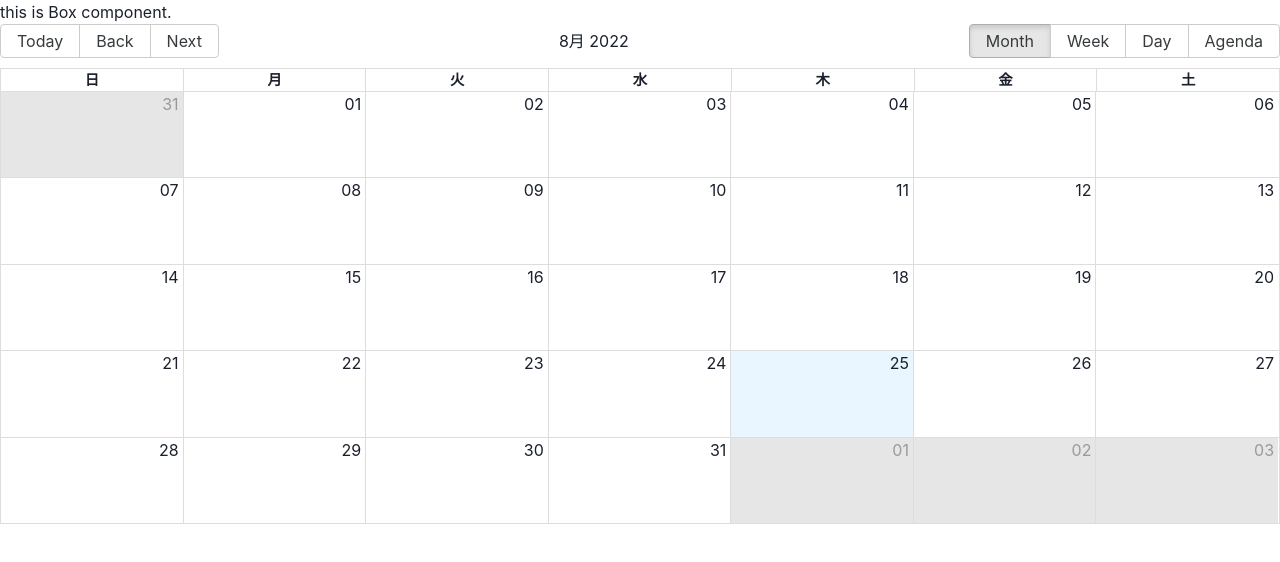
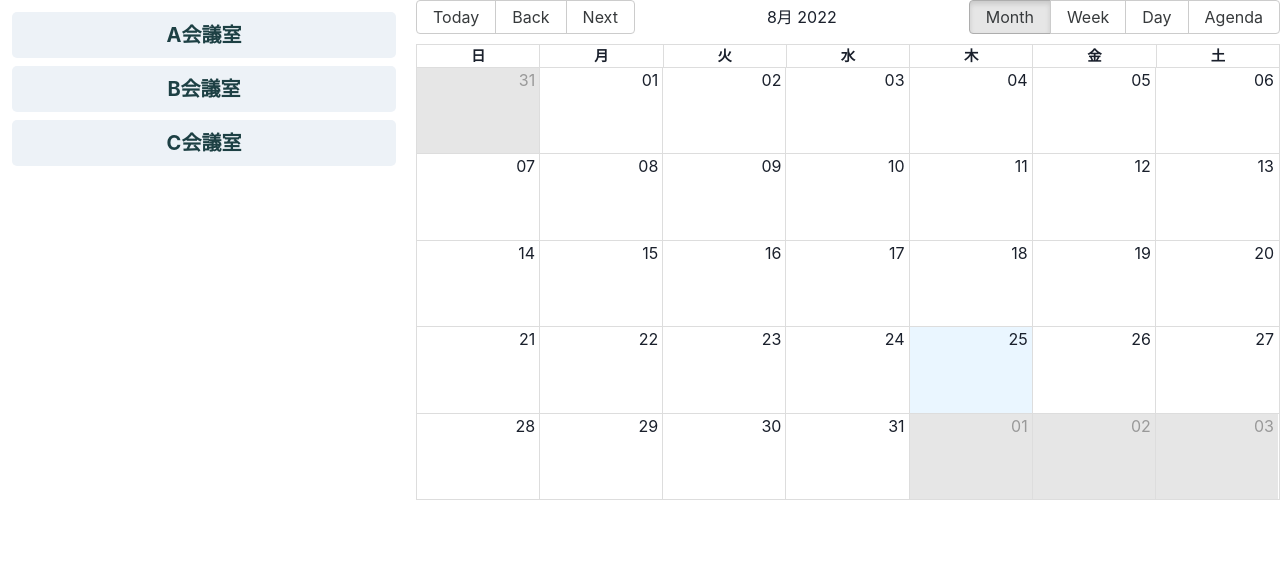
Before and after one commit to NagitoTerada/chakra-work, a React (Create React App) app in the folder packages/web/: page / in a window 1280 px wide. Shown: the top 562 px of the page. Built offline with nearby package versions, Linux system fonts and the light colour scheme.

Commit message:
作業中

```diff
--- a/packages/web/src/pages/Main/Main.tsx
+++ b/packages/web/src/pages/Main/Main.tsx
@@ -1,14 +1,19 @@
-import { Box } from "@chakra-ui/react";
+import { Box, HStack } from "@chakra-ui/react";
 import React from "react";
 import { Calendar } from "src/components";
+import { MeetingRooms } from "src/pages/MeetingRooms";
 
 export const Main: React.FC = () => {
   return (
     <>
-      <Box>this is Box component.</Box>
-      <Box>
-        <Calendar />
-      </Box>
+      <HStack alignItems="flex-start">
+        <Box w="30%" m="3">
+          <MeetingRooms />
+        </Box>
+        <Box flex="1">
+          <Calendar />
+        </Box>
+      </HStack>
     </>
   );
 };
--- /dev/null
+++ b/packages/web/src/pages/MeetingRooms/MeetingRooms.tsx
@@ -0,0 +1,47 @@
+import { Box, Text, VStack } from "@chakra-ui/react";
+
+export const MeetingRooms: React.FC = () => {
+  return (
+    <VStack>
+      {roomList.map((room, index) => (
+        <Box key={index} w="100%" borderColor="GrayText" borderRadius="5px" p="2" backgroundColor="gray.100">
+          <VStack spacing={3}>
+            <Text fontSize="xl" as="b" color="teal.900">
+              {room}
+            </Text>
+          </VStack>
+        </Box>
+      ))}
+    </VStack>
+  );
+};
+
+const roomList = ["A会議室", "B会議室", "C会議室"];
+
+/**
+ *
+ *   {data?.roomList?.map((room) => (
+        <Box
+          key={room?.dataValue}
+          w="100%"
+          borderColor="GrayText"
+          borderRadius="5px"
+          p={2}
+          backgroundColor="gray.100"
+          onClick={() => onClick(room as Room)}
+          as="button"
+        >
+          <HStack spacing={5} mx={2}>
+            <Text color="gray.600">{room?.floor}</Text>
+            <Stack spacing={1}>
+              <Text fontSize="xl" as="b" color="teal.900">
+                {room?.room}
+              </Text>
+              <Text color="gray.600" align="left">
+                {room?.capacity}名
+              </Text>
+            </Stack>
+          </HStack>
+        </Box>
+      ))}
+ */
--- /dev/null
+++ b/packages/web/src/pages/MeetingRooms/index.ts
@@ -0,0 +1 @@
+export * from "./MeetingRooms";
--- a/packages/web/src/pages/index.tsx
+++ b/packages/web/src/pages/index.tsx
@@ -1 +1,2 @@
 export * from "./Main";
+export * from "./MeetingRooms";
```
Also changed, not shown: packages/web/src/pages/Main/index.ts (renamed from packages/web/src/pages/Main/index.tsx).
